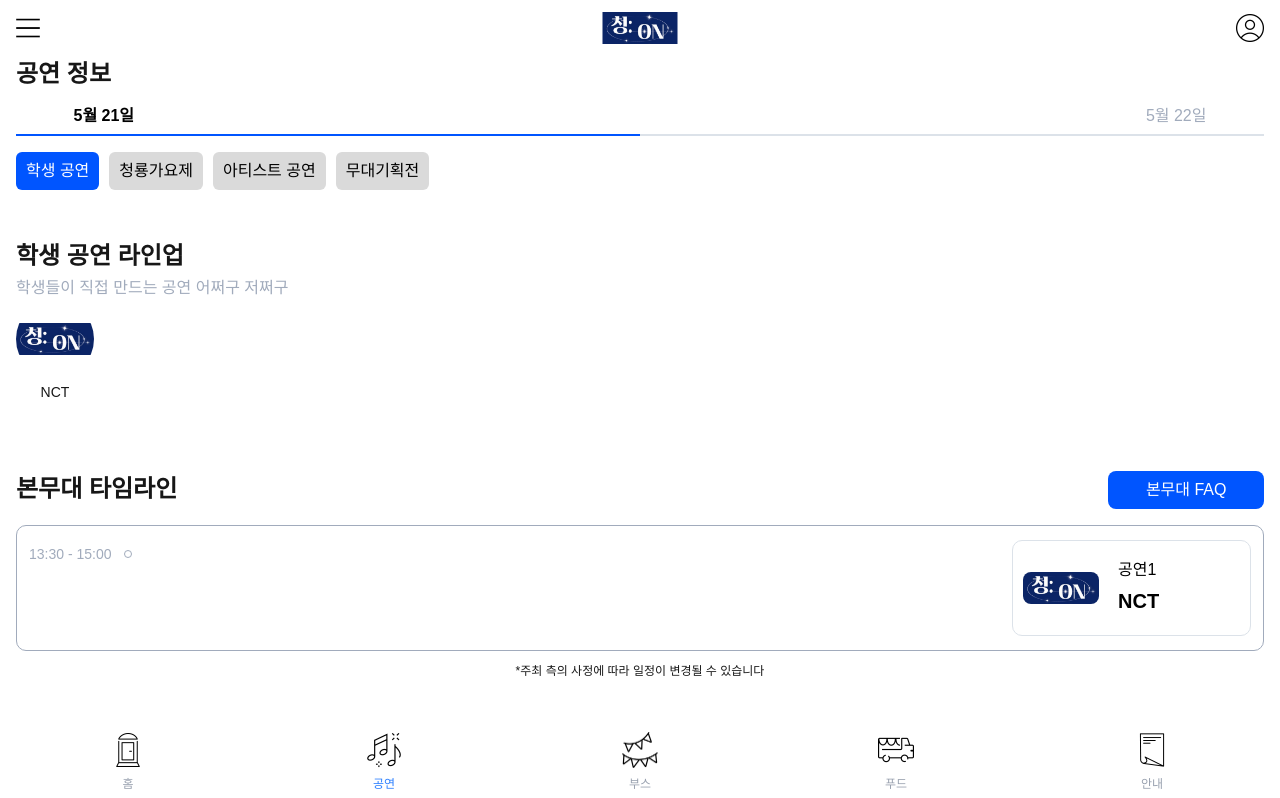
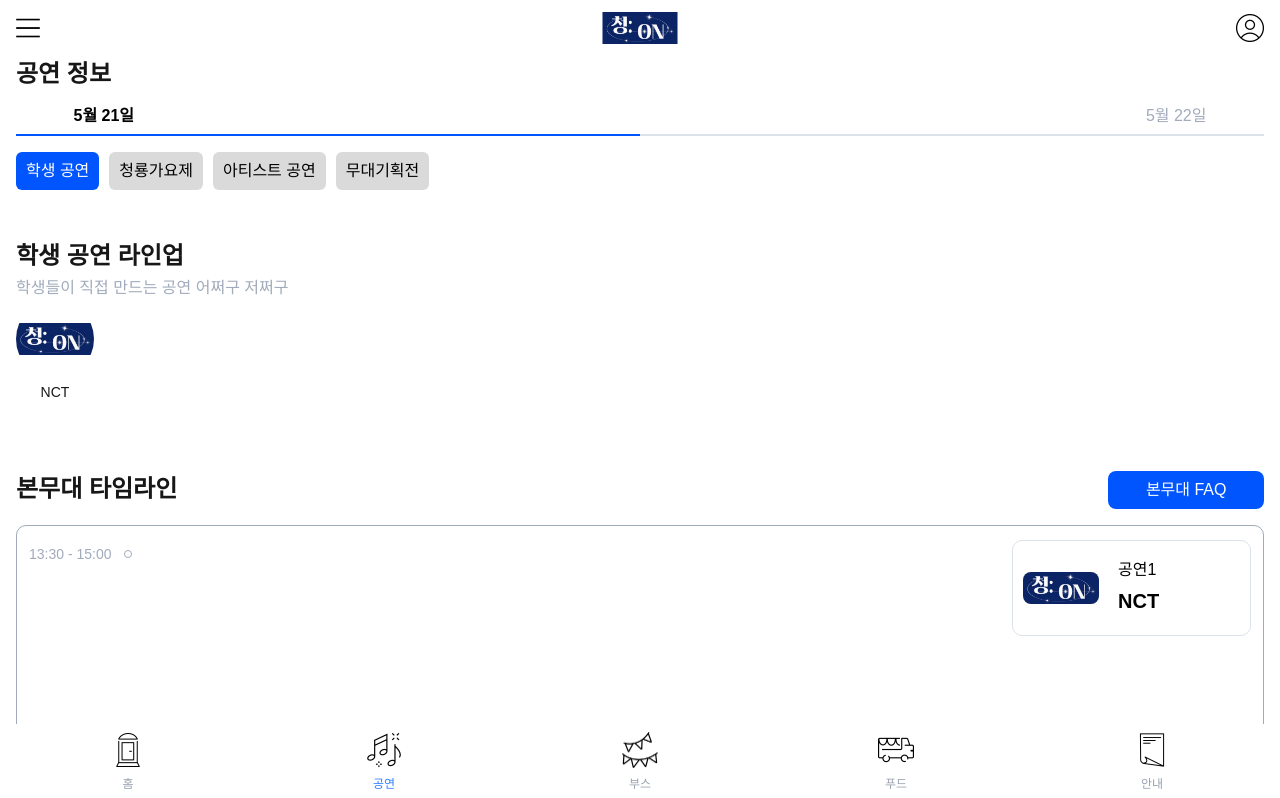
Before and after one commit to LUCAUS-Likelion14th/FrontEnd, a Next.js app: page /stage in a window 1280 px wide. Shown: the top 798 px of the page. Built offline with nearby package versions, Linux system fonts and the light colour scheme.

Commit message:
design: 타임라인 섹션 스크롤 기능 추가

```diff
--- a/components/stage/StageTimeline.tsx
+++ b/components/stage/StageTimeline.tsx
@@ -21,7 +21,10 @@ export default function StageTimeline({ data, activeId }: Props) {
   };
 
   return (
-    <div className="flex justify-between border border-text-sub rounded-[10px] px-3 py-3.5">
+    <div
+      className="flex justify-between min-h-101 border border-text-sub rounded-[10px] px-3 py-3.5
+    overflow-y-auto [-ms-overflow-style:none] [scrollbar-width:none] [&::-webkit-scrollbar]:hidden"
+    >
       <section className="flex flex-col items-start">
         {data.map((item, index) => {
           const isLast = index === data.length - 1;
@@ -47,7 +50,6 @@ export default function StageTimeline({ data, activeId }: Props) {
                   }`}
                 />
 
-                {/* ✅ 마지막이면 선 없음 */}
                 {!isLast && <div className="h-21.75 w-px bg-text-sub" />}
               </div>
             </div>
```
